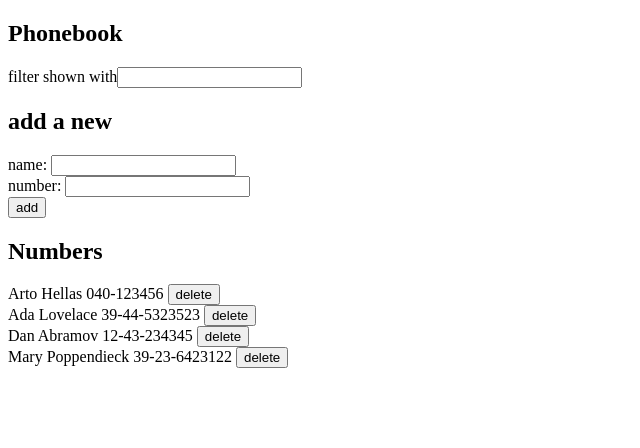
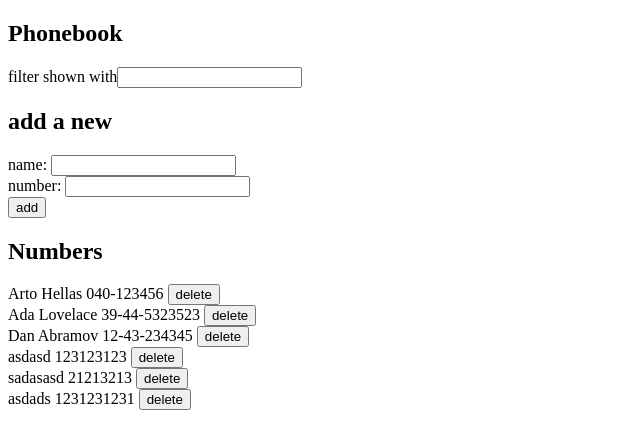
Before and after one commit to siftanzil/fullstackopen_helsinki, a React (Create React App) app in the folder part2/phonebook/: page / in a window 1280 px wide. Shown: the top 448 px of the page, without its empty margins (0-640 px from the left). Built offline with nearby package versions, Linux system fonts and the light colour scheme; data requests are answered from the project's data file.

Commit message:
part2 2.15

```diff
--- a/part2/phonebook/db.json
+++ b/part2/phonebook/db.json
@@ -16,9 +16,19 @@
       "id": 3
     },
     {
-      "name": "Mary Poppendieck",
-      "number": "39-23-6423122",
-      "id": 4
+      "name": "asdasd",
+      "number": "123123123",
+      "id": 5
+    },
+    {
+      "name": "sadasasd",
+      "number": "21213213",
+      "id": 7
+    },
+    {
+      "name": "asdads",
+      "number": "1231231231",
+      "id": 8
     }
   ]
 }
--- a/part2/phonebook/src/App.js
+++ b/part2/phonebook/src/App.js
@@ -17,17 +17,37 @@ const App = () => {
       });
    }, []);
 
+   // add new contact
+
    const addName = (event) => {
       event.preventDefault();
       let nameObject = { name: newName, number: newNumber };
-      persons.find((person) => person.name === nameObject.name)
-         ? alert(`${newName} is already added to phonebook`)
-         : services.create(nameObject).then((response) => {
-              //   console.log(response.data);
-              let latest = persons.concat(response.data);
-              setPersons(latest);
-              setFilteredPersons(latest);
-           });
+      let id = persons.findIndex((person) => person.name === nameObject.name);
+      console.log(id);
+      if (id !== -1) {
+         if (
+            window.confirm(
+               `${newName} is already added to phonebook, replace the old number with a new one?`,
+            )
+         ) {
+            // update contact if name exist already
+            services.update(id, nameObject).then((response) => {
+               console.log(response);
+               let latest = persons.map((person) =>
+                  person.id !== id ? person : response.data,
+               );
+               setPersons(latest);
+               setFilteredPersons(latest);
+            });
+         }
+      } else {
+         // create new contact if name doesn't exist
+         services.create(nameObject).then((response) => {
+            let latest = persons.concat(response.data);
+            setPersons(latest);
+            setFilteredPersons(latest);
+         });
+      }
       setNewName("");
       setNewNumber("");
    };
--- a/part2/phonebook/src/services/persons.js
+++ b/part2/phonebook/src/services/persons.js
@@ -9,6 +9,10 @@ const create = (newObject) => {
    return axios.post(baseUrl, newObject);
 };
 
+const update = (id, newObject) => {
+   return axios.put(`${baseUrl}/${id}`, newObject);
+};
+
 const remove = (id) => {
    return axios.delete(`${baseUrl}/${id}`);
 };
@@ -17,4 +21,5 @@ export default {
    getAll,
    create,
    remove,
+   update,
 };
```
